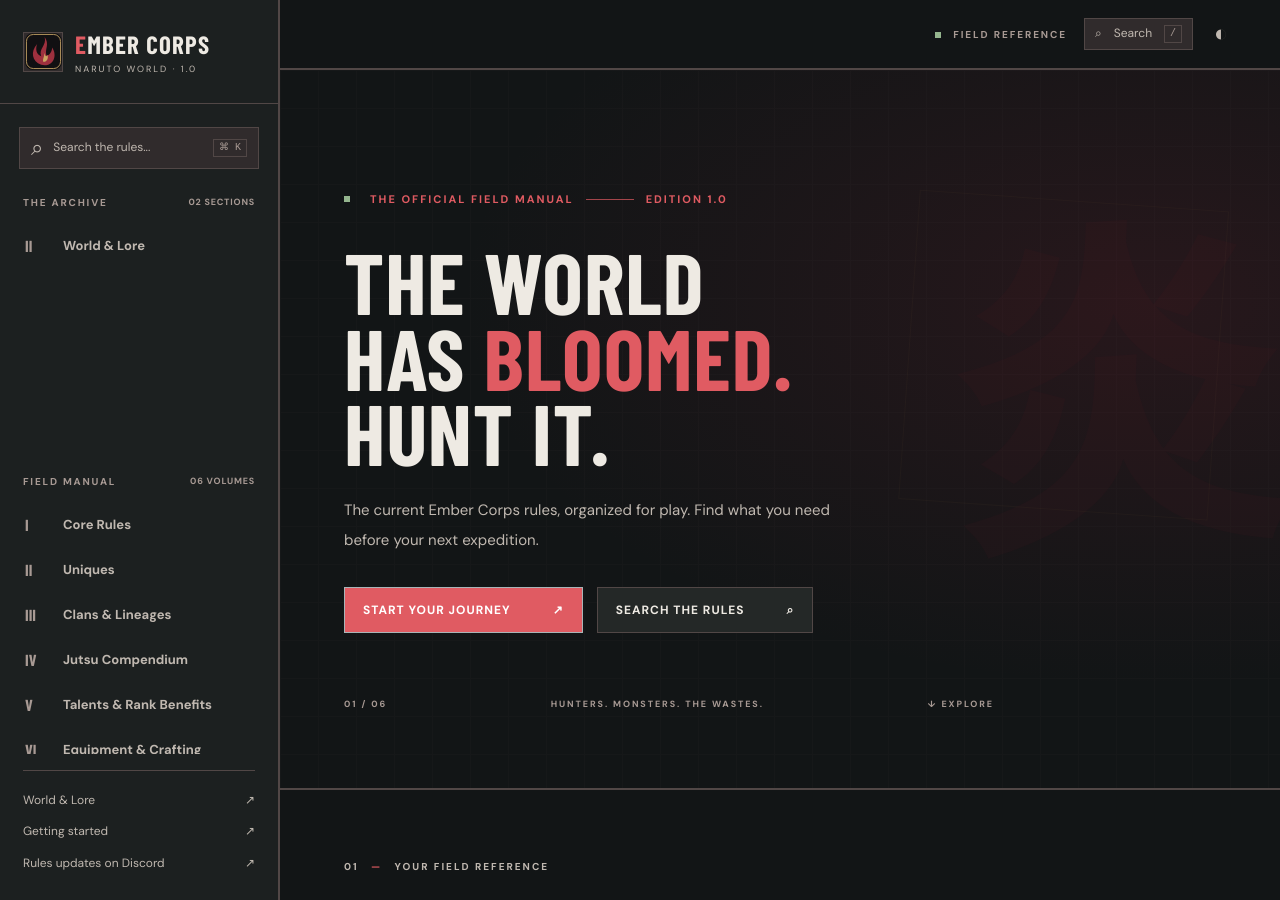
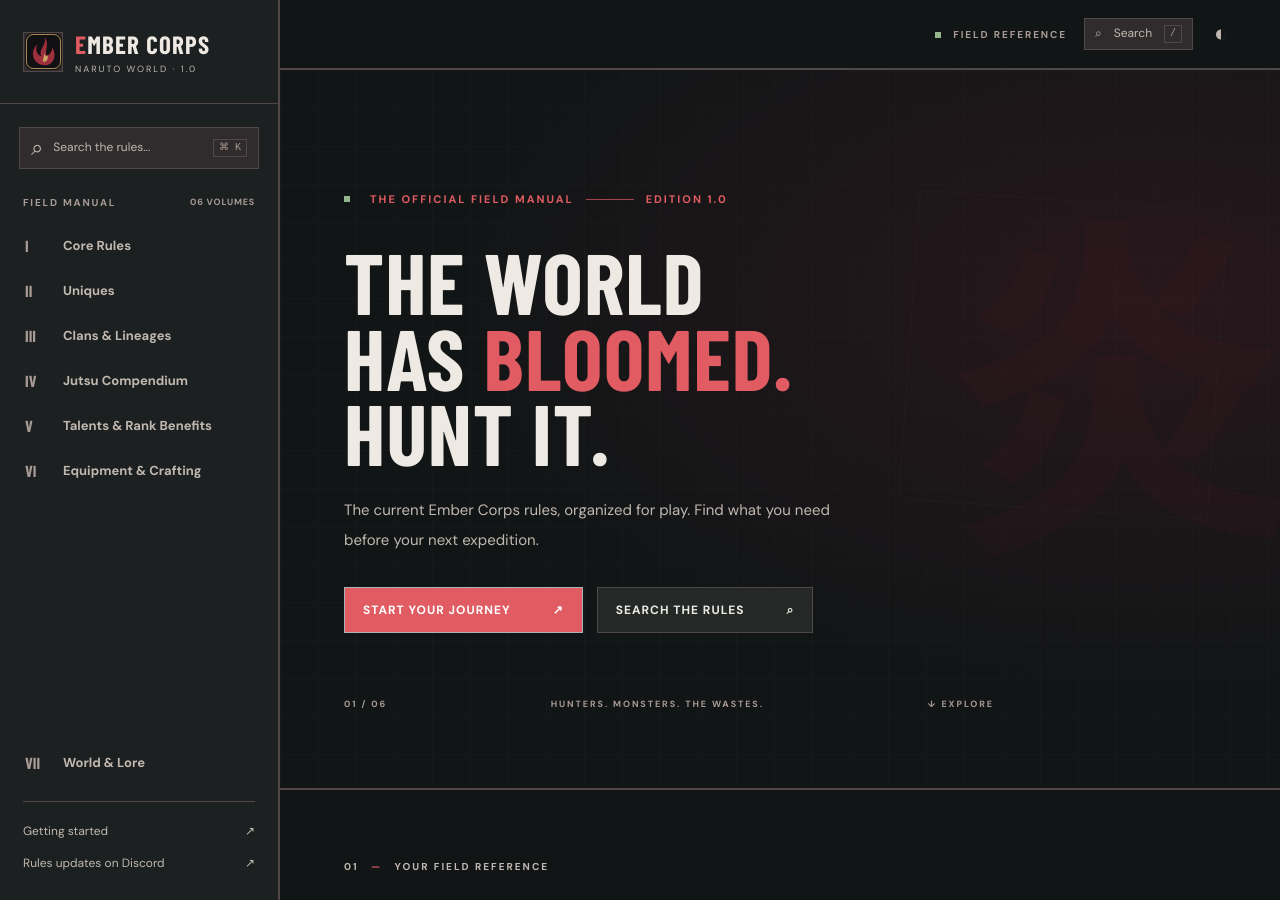
Before and after one commit to EvilbAz/NarutoWorld---The-Ember-Corps, a Jekyll site: the page built from index.md, in a window 1280 px wide and 900 px high. Built offline with Jekyll 4.4.1, drawn with Linux system fonts in a browser that asks for light colours; some web fonts are replaced.

Commit message:
Place persistent World & Lore link immediately after six Field Manual volumes

```diff
--- a/_layouts/default.html
+++ b/_layouts/default.html
@@ -7,7 +7,7 @@
   <meta name="description" content="{{ page.description | default: site.description | escape }}">
   <title>{% if page.title %}{{ page.title | escape }} | {% endif %}{{ site.title | escape }}</title>
   <link rel="icon" href="{{ '/assets/img/ember.svg' | relative_url }}" type="image/svg+xml">
-  <link rel="stylesheet" href="{{ '/assets/css/site.css' | relative_url }}?v=20260929-hunters">
+  <link rel="stylesheet" href="{{ '/assets/css/site.css' | relative_url }}?v=20260929-lore-nav">
   <script>try{document.documentElement.dataset.theme=localStorage.getItem('ember-theme')||'dark'}catch(e){}</script>
 </head>
 <body data-base="{{ site.baseurl }}" data-volume="{{ page.volume_slug | default: '' }}" data-talent-section="{{ page.talent_section | default: '' }}" data-jutsu-index="{{ page.jutsu_index | default: false }}">
@@ -19,10 +19,6 @@
       <span class="brand-copy"><strong>EMBER CORPS</strong><small>NARUTO WORLD · 1.0</small></span>
     </a>
     <button class="sidebar-search search-trigger" type="button" aria-label="Search all rules"><span class="magnify">⌕</span><span>Search the rules...</span><kbd>⌘ K</kbd></button>
-    <div class="nav-eyebrow">THE ARCHIVE <span>02 SECTIONS</span></div>
-    <nav class="volume-nav archive-nav" aria-label="Archive sections">
-      <a class="volume-link {% if page.permalink == '/lore/' %}selected{% endif %}" href="{{ '/lore/' | relative_url }}"><span class="volume-number">II</span><span>World &amp; Lore</span>{% if page.permalink == '/lore/' %}<span class="active-spark"></span>{% endif %}</a>
-    </nav>
     <div class="nav-eyebrow">FIELD MANUAL <span>06 VOLUMES</span></div>
     <nav class="volume-nav">
       {% assign books = "core|Core Rules|I,uniques|Uniques|II,clans|Clans & Lineages|III,jutsu|Jutsu Compendium|IV,talents|Talents & Rank Benefits|V,equipment|Equipment & Crafting|VI" | split: "," %}
@@ -74,7 +70,10 @@
         {% endif %}
       {% endfor %}
     </nav>
-    <div class="sidebar-bottom"><div class="side-line"></div><a href="{{ '/lore/' | relative_url }}">World & Lore <span>↗</span></a><a href="{{ '/start/' | relative_url }}">Getting started <span>↗</span></a><a href="https://discord.com/channels/1538632131402793080/1542862638663344289" target="_blank" rel="noopener noreferrer">Rules updates on Discord <span>↗</span></a></div>
+    <nav class="lore-side-nav" aria-label="World and lore">
+      <a class="volume-link {% if page.permalink == '/lore/' %}selected{% endif %}" href="{{ '/lore/' | relative_url }}"><span class="volume-number">VII</span><span>World &amp; Lore</span>{% if page.permalink == '/lore/' %}<span class="active-spark"></span>{% endif %}</a>
+    </nav>
+    <div class="sidebar-bottom"><div class="side-line"></div><a href="{{ '/start/' | relative_url }}">Getting started <span>↗</span></a><a href="https://discord.com/channels/1538632131402793080/1542862638663344289" target="_blank" rel="noopener noreferrer">Rules updates on Discord <span>↗</span></a></div>
   </aside>
   <div class="content-wrap">
     <header class="topbar">
```
